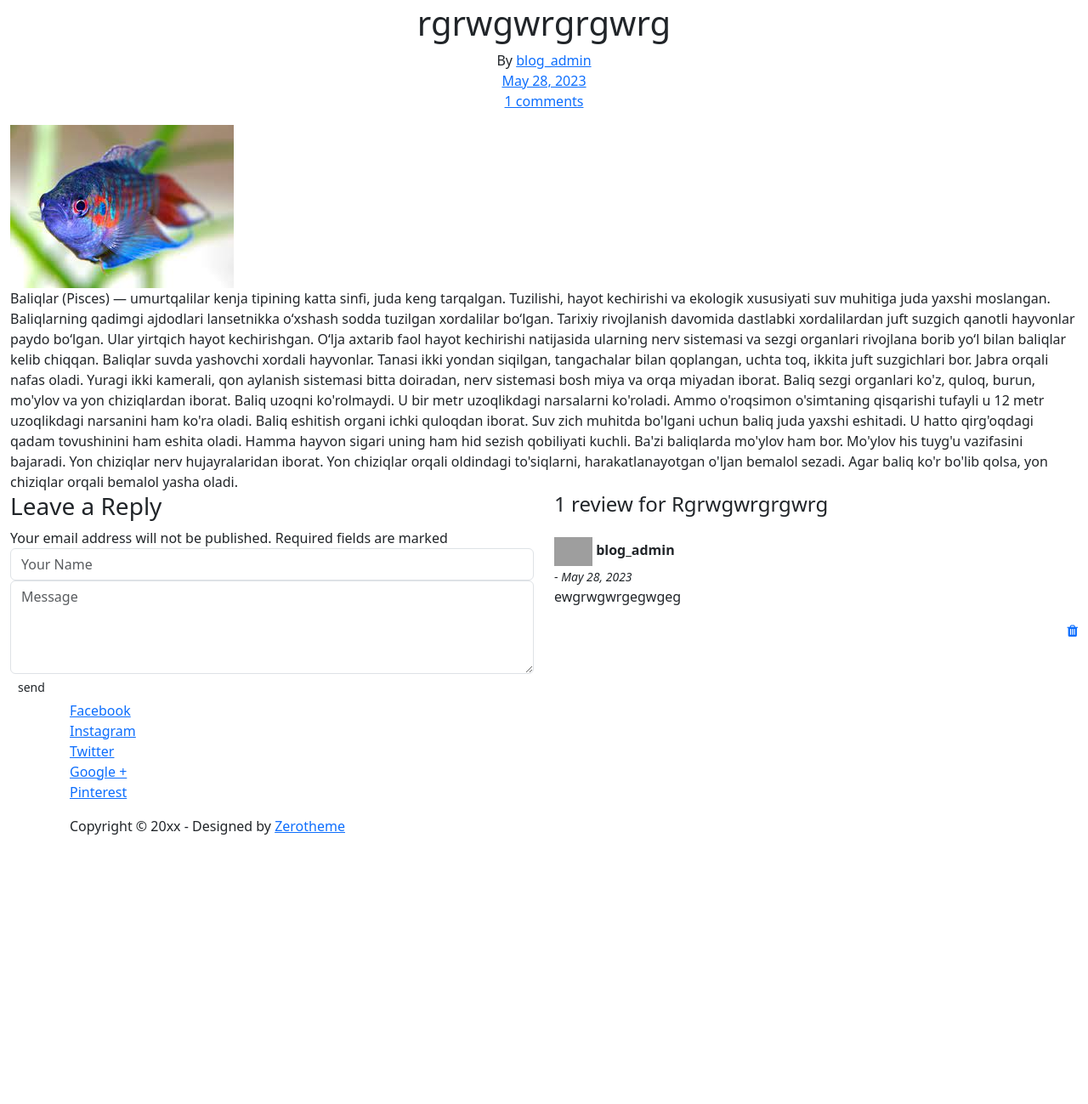
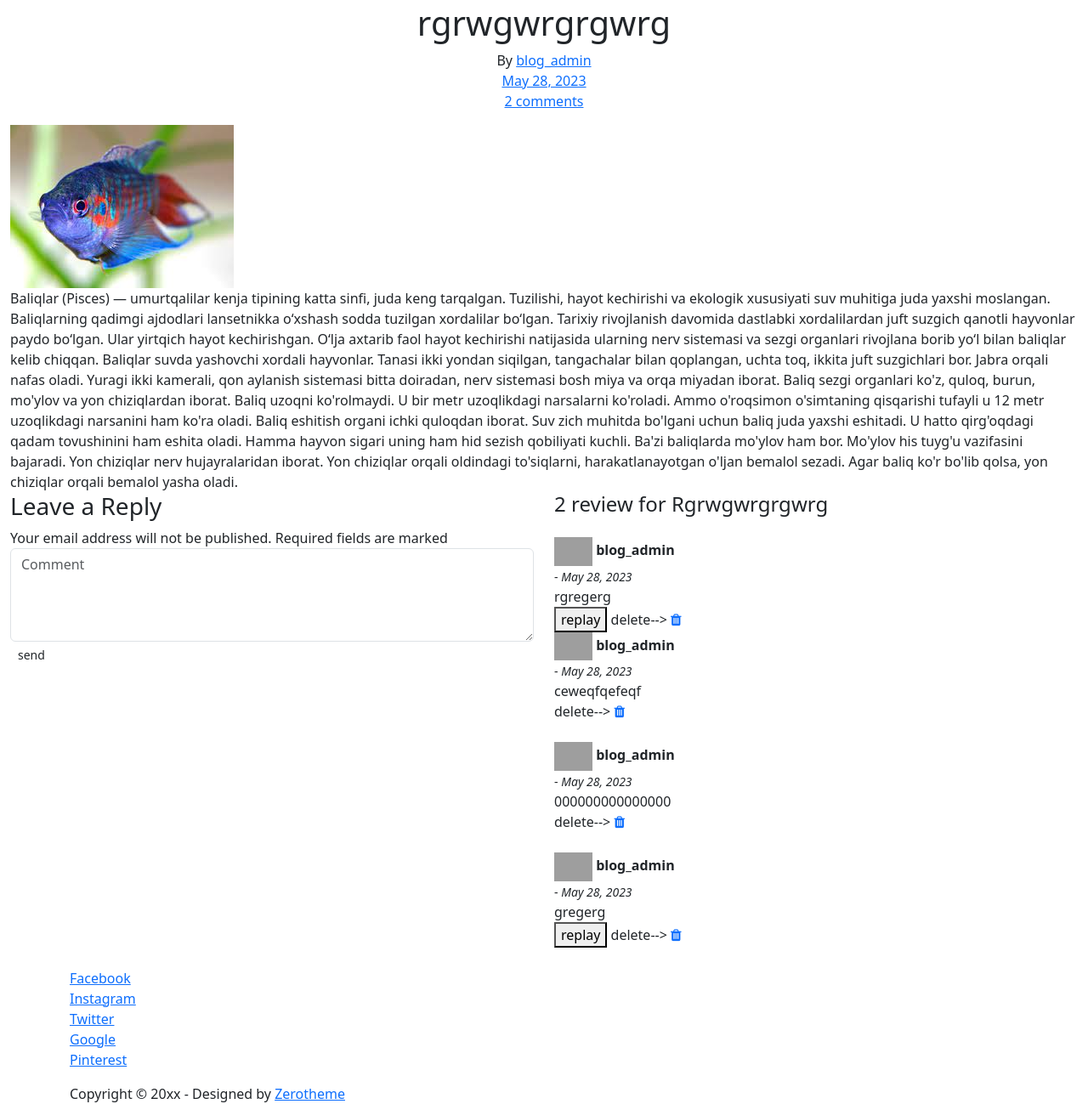
Before and after one commit to pazlidinov/blog, a Django app: page /detail/2/ in a window 1280 px wide. Shown: the part 169-1468 px from the top of the page at 85% size. Before the commit the page ends 1151 px from the top, so only its background shows below. Run offline with Django 4.2, Linux system fonts and the light colour scheme; data comes from the database, SQL or seed files in the repository; some libraries are stand-ins or nearby versions; grey boxes are pictures that could not be loaded.

Commit message:
add replay_comment

```diff
--- a/config/main/models.py
+++ b/config/main/models.py
@@ -63,8 +63,8 @@ class Comment(models.Model):
 
 
 class Reply_Comment(models.Model):
-    comment = models.ForeignKey(
+    for_comment = models.ForeignKey(
         Comment, on_delete=models.CASCADE, related_name='reply_comments')
     user = models.ForeignKey(User, on_delete=models.PROTECT, null=True)
-    comment = models.TextField()
+    replay_comment = models.TextField()
     published = models.DateField(auto_now_add=True)
--- a/config/main/urls.py
+++ b/config/main/urls.py
@@ -20,4 +20,7 @@ urlpatterns = [
     path('comment/<int:id>/', views.create_comment, name='comment'),
     path('comment/delete/<int:id>/', views.delete_comment, name='delete_comment'),
 
+    # replay_comment
+    path('replay_comment/<int:id>/', views.replay_comment, name='replay_comment'),
+
 ]
--- a/config/main/views.py
+++ b/config/main/views.py
@@ -1,7 +1,7 @@
 from django.shortcuts import render, redirect
 
 from django.views.generic import ListView, DetailView
-from .models import Article, Tag, Category, Comment
+from .models import Article, Tag, Category, Comment, Reply_Comment
 
 # Create your views here.
 
@@ -53,7 +53,8 @@ def sort_by_title(request):
 
 def create_comment(request, id):
     art = Article.objects.get(id=id)
-
+    # print(dir(request.POST.get("comment")))
+    print(request.POST.dict)
     if request.method == "POST":
         comment = request.POST.get("comment")
         u = None
@@ -68,7 +69,29 @@ def create_comment(request, id):
     return redirect("home:detail", id)
 
 
-def delete_comment(request, comment_id):
-    com = Comment.objects.get(pk=comment_id)
+def delete_comment(request, id):
+    com = Comment.objects.get(id=id)
     com.delete()
-    return redirect("home:detail", com.product.id)
+    return redirect("home:detail", com.article.id)
+
+
+def replay_comment(request, id):
+    com = Comment.objects.get(id=id)
+    if request.method == "POST":
+        comment = request.POST.get("reply_comment")
+        u = None
+        if request.user.is_authenticated:
+            u = request.user
+        else:
+            u = None
+
+        if len(comment) > 3:
+            Reply_Comment.objects.create(for_comment=com, user=u, replay_comment=comment)
+
+    return redirect("home:detail", com.article.id)
+
+
+def delete_replay_comment(request, id):
+    com = Reply_Comment.objects.get(id=id)
+    com.delete()
+    return redirect("home:detail", com.for_comment.article.id)
--- a/config/templates/base.html
+++ b/config/templates/base.html
@@ -150,7 +150,7 @@
                     <li><a href="https://www.facebook.com/">Facebook</a></li>
                     <li><a href="https://www.instagram.com/">Instagram</a></li>
                     <li><a href="https://twitter.com/">Twitter</a></li>
-                    <li><a href="https://www.google.com/">Google +</a></li>
+                    <li><a href="https://www.google.com/">Google</a></li>
                     <li><a href="https://www.pinterest.com/">Pinterest</a></li>
                 </ul>
                 <div class="copyright">
--- a/config/templates/detail_article.html
+++ b/config/templates/detail_article.html
@@ -38,20 +38,19 @@
 				<!-----------------Comments-are-------------------->
 				<div class="comments-are">
 					<div id="comment">
+
+						<div class="row">
+							<div class="col-md-6">
 								<form name="formcomment" method="post" action="{% url 'main:comment' object.id %}">
 									{% csrf_token %}
-							<div class="row">
-								<div class="col-md-6">
 									<h3>Leave a Reply</h3>
 									<span>Your email address will not be published. Required fields are marked </span>
 									<div class="form-group">
-										<input type="text" class="form-control input-lg" name="name" id="name"
-											placeholder="Your Name" required="required" />
+										<textarea name="comment" id="message" class="form-control" rows="4" cols="25"
+											required="required" placeholder="Comment"></textarea>
 									</div>
-									<div class="form-group">
-										<textarea name="comment" id="message" class="form-control" rows="4" cols="25"
-											required="required" placeholder="Message"></textarea>
-									</div>
+									<button type="submit" class="btn btn-skin btn-sm" name="submitcomment">send</button>
+								</form>
 							</div>
 							<div class="col-md-6">
 								<h4 class="mb-4">{{object.comments.count}} review for {{object.title|title}}
@@ -66,27 +65,64 @@
 										Anonymus user
 										{% else %}
 										{{comment.user.username}}
+										{% endif %}
 									</b>
-										{% endif %}
 									<br>
 									<small> - <i>{{comment.published}}</i></small>
 									<div class="media-body">
-											<p>{{comment.comment}}</p>
-
-											<div class="float-end">
+										{{comment.comment}}
+										<br>
+										<button onclick="replay({{comment.id}})">replay</button>
+										delete-->
 										<a href="{% url 'main:delete_comment' comment.id %}">
-													<i class="fa fa-trash" aria-hidden="true"></i>
+											<i class="fa fa-trash"></i>
 										</a>
 									</div>
 
+									<div id="{{comment.id}}" style="display: none;">
+										<form name="forreplaymcomment" method="post"
+											action="{% url 'main:replay_comment' comment.id %}">
+											{% csrf_token %}
+											<div class="row">
+												<div class="col-sm-12">
+													<div class="form-group">
+														<textarea name="reply_comment" id="message" class="form-control"
+															rows="1" cols="15" required="required"
+															placeholder="Replay Comment"></textarea>
+													</div>
+													<button type="submit" class="btn btn-skin btn-sm"
+														name="submitcomment">send</button>
+												</div>
+											</div>
+										</form>
+									</div>
+									{% for replay_comment in comment.reply_comments.all %}
+									<div class="media mb-4">
+										<img src="{% static 'images/default_person_image.jpg' %}" alt="Image"
+											lass="img-fluid mr-3 mt-1" style="width: 45px;">
+										<b>
+											{% if replay_comment.user == None %}
+											Anonymus user
+											{% else %}
+											{{replay_comment.user.username}}
+											{% endif %}
+										</b>
+										<br>
+										<small> - <i>{{replay_comment.published}}</i></small>
+										<div class="media-body">
+											{{replay_comment.replay_comment}}
+											<br>
+
+											delete-->
+											<a href="{% url 'main:delete_comment' comment.id %}">
+												<i class="fa fa-trash"></i>
+											</a>
 										</div>
 									</div>
 									{% endfor %}
+
+									{% endfor %}
 								</div>
-							</div>
-							<button type="submit" class="btn btn-skin btn-sm" name="submitcomment">send</button>
-						</form>
-
 							</div>
 						</div>
 
@@ -97,5 +133,17 @@
 			</div>
 
 		</div>
-
+		<script>
+			function replay(id) {
+				let rep_div = document.getElementById(id);
+				console.log(rep_div.style.display);
+				if (rep_div.style.display == "none") {
+					rep_div.style.display = "block"
+				}
+				else {
+					rep_div.style.display = "none"
+				}
+				console.log(rep_div);
+			}
+		</script>
 		{% endblock content %}
```
Also changed, not shown: config/db.sqlite3, config/main/migrations/0010_rename_comment_reply_comment_replay_comment_and_more.py (added). Lines whose indentation alone changed are shown as unchanged.
